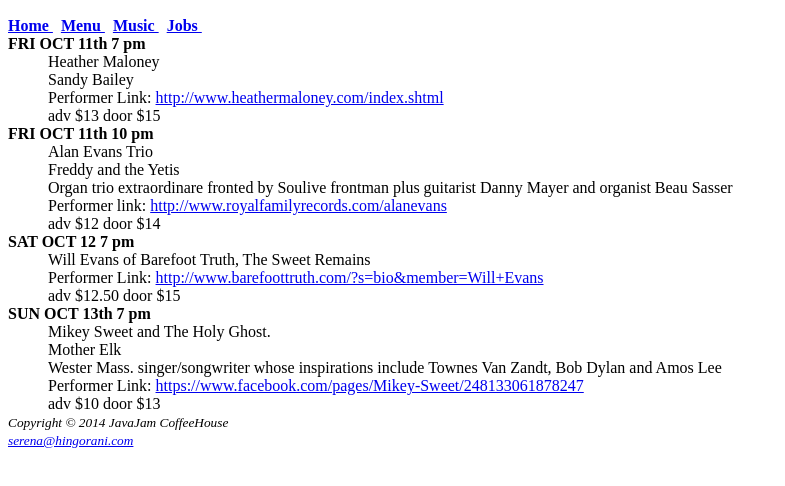
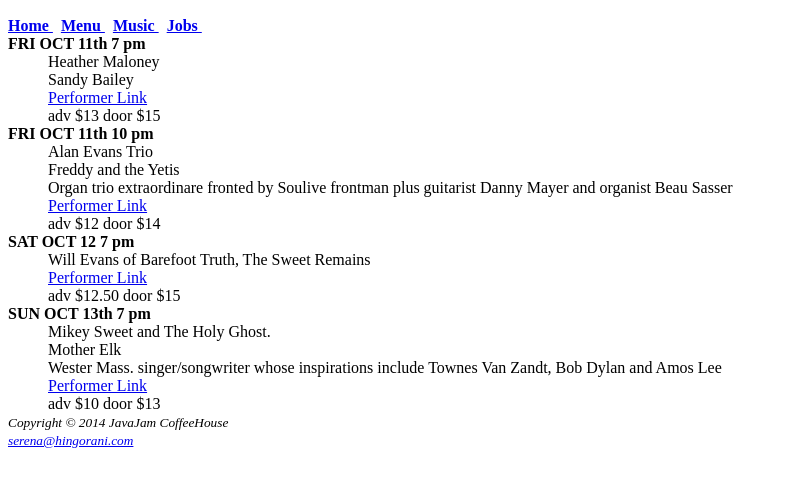
Before and after one commit to shingorani2020/javajam-shingorani2020, a plain HTML site: page Part-1_challenge/music.html in a window 1280 px wide. Shown: the part 110-596 px from the top of the page, without its empty margins (0-785 px from the left). Drawn offline with Linux system fonts and the light colour scheme.

Commit message:
Add Color and fix links in music page

```diff
--- a/Part-1_challenge/index.html
+++ b/Part-1_challenge/index.html
@@ -3,6 +3,7 @@
   <head>
     <meta content="text/html; charset=utf-8" />
     <title>JavaJam Coffee House</title>
+    <link rel="stylesheet" href="JavaJam.css">
   </head>
 
   <body>
--- a/Part-1_challenge/music.html
+++ b/Part-1_challenge/music.html
@@ -3,6 +3,7 @@
   <head>
     <meta content="text/html; charset=utf-8" />
     <title>JavaJam Coffee House</title>
+    <link rel="stylesheet" href="JavaJam.css">
   </head>
 
   <body>
@@ -23,25 +24,25 @@
   <div>
     <d1>
       <dt><strong>FRI OCT 11th 7 pm</dt></strong>
-      <dd>Heather Maloney<br>Sandy Bailey<br>Performer Link:
-        <a href="http://www.heathermaloney.com/index.shtml">http://www.heathermaloney.com/index.shtml</a>
+      <dd>Heather Maloney<br>Sandy Bailey<br>
+        <a href="http://www.heathermaloney.com/index.shtml" target="_blank">Performer Link</a>
         <br>adv $13 door $15</dd>
         <dt><strong>FRI OCT 11th 10 pm</dt></strong>
         <dd>Alan Evans Trio<br>Freddy and the Yetis<br>Organ trio extraordinare
           fronted by Soulive frontman plus guitarist Danny Mayer and organist
-          Beau Sasser<br>Performer link: <a href="http://www.royalfamilyrecords.com/alanevans"
-          >http://www.royalfamilyrecords.com/alanevans</a>
+          Beau Sasser<br> <a href="http://www.royalfamilyrecords.com/alanevans"
+          target="_blank">Performer Link</a>
           <br>adv $12 door $14</dd>
           <dt><strong>SAT OCT 12 7 pm</strong></dt>
-          <dd>Will Evans of Barefoot Truth, The Sweet Remains<br> Performer Link:
-            <a href="http://www.barefoottruth.com/?s=bio&member=Will+Evans">
-              http://www.barefoottruth.com/?s=bio&member=Will+Evans</a>
+          <dd>Will Evans of Barefoot Truth, The Sweet Remains<br>
+            <a href="http://www.barefoottruth.com/?s=bio&member=Will+Evans"target="_blank">
+              Performer Link</a>
             <br> adv $12.50 door $15</dd>
             <dt><strong> SUN OCT 13th 7 pm</strong></dt>
             <dd>Mikey Sweet and The Holy Ghost.<br>Mother Elk<br>Wester Mass.
               singer/songwriter whose inspirations include Townes Van Zandt, Bob
-              Dylan and Amos Lee<br> Performer Link: <a href="https://www.facebook.com/pages/Mikey-Sweet/248133061878247"
-              >https://www.facebook.com/pages/Mikey-Sweet/248133061878247</a><br>
+              Dylan and Amos Lee<br> <a href="https://www.facebook.com/pages/Mikey-Sweet/248133061878247"
+              target="_blank">Performer Link</a><br>
               adv $10 door $13</dd>
             </d1>
 
```
Also changed, not shown: Part-1_challenge/jobs.html (+1 -0 lines).
